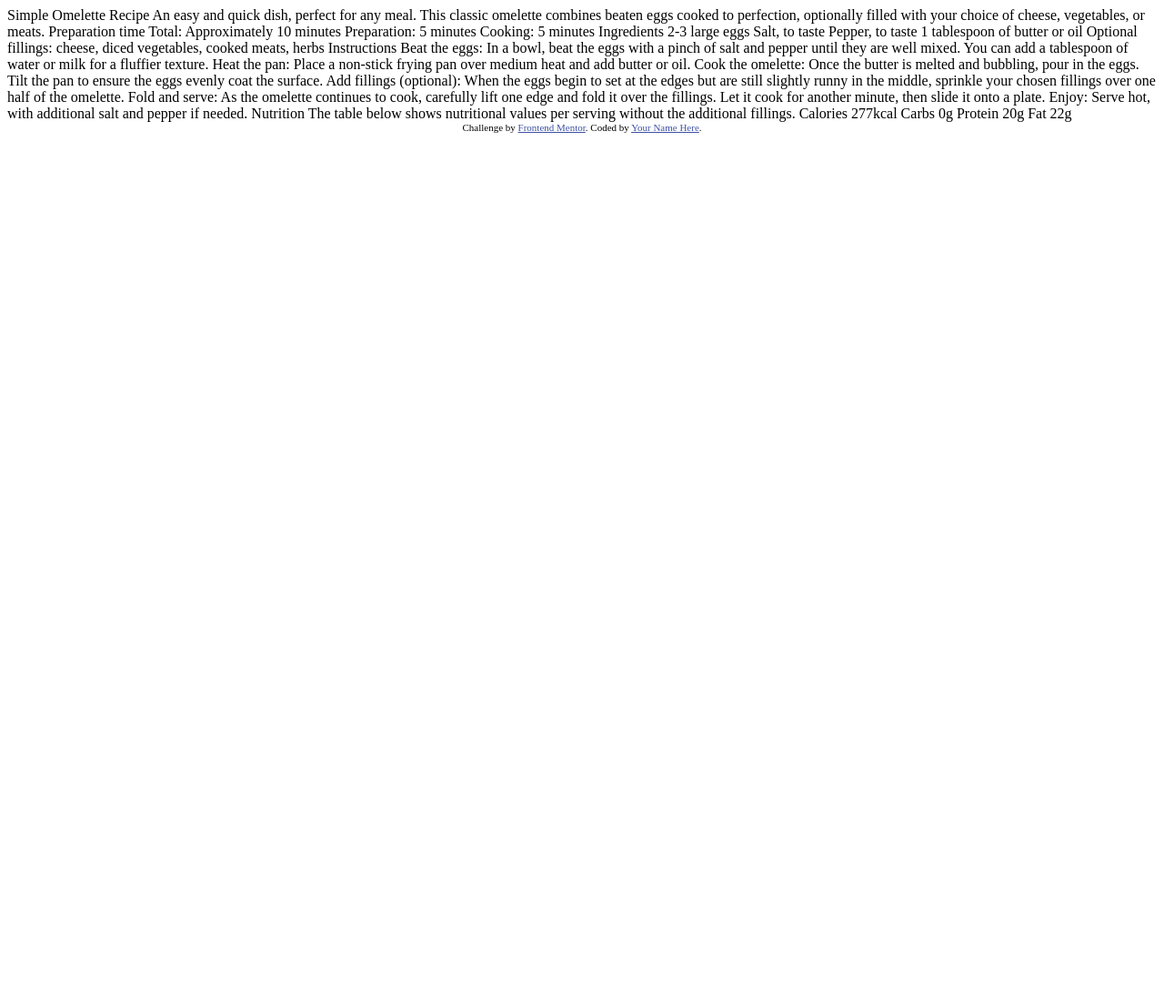
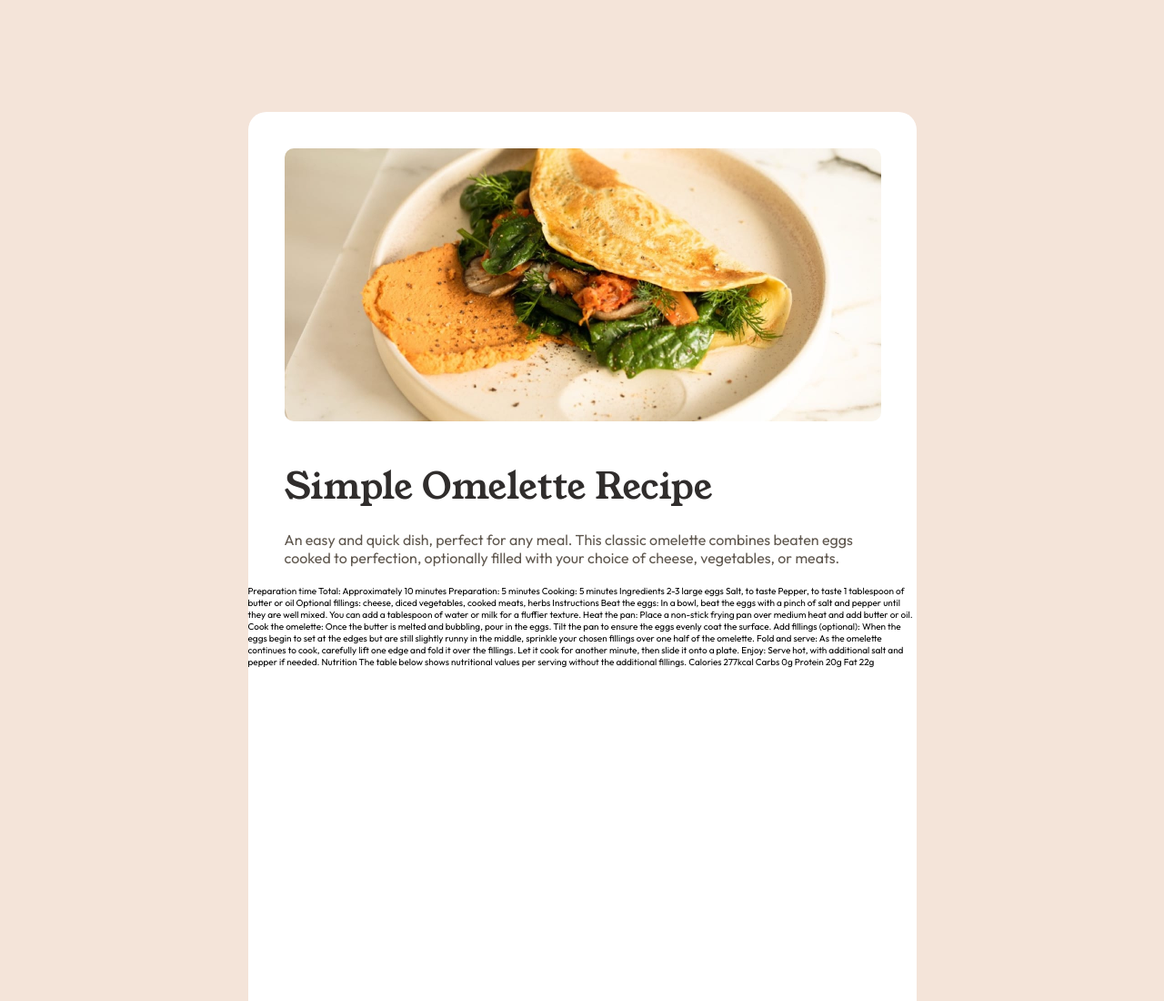
Before and after one commit to MarcPanis/recipe-page-main, a plain HTML site: page index.html in a window 1280 px wide. Shown: the top 1100 px of the page at 91% size. Before the commit the page ends 800 px from the top, so only its background shows below. Drawn offline with Linux system fonts and the light colour scheme.

Commit message:
container, title imag, title and title discription added.

```diff
--- a/index.html
+++ b/index.html
@@ -1,77 +1,59 @@
 <!DOCTYPE html>
 <html lang="en">
-<head>
-  <meta charset="UTF-8">
-  <meta name="viewport" content="width=device-width, initial-scale=1.0"> <!-- displays site properly based on user's device -->
+  <head>
+    <meta charset="UTF-8" />
+    <meta name="viewport" content="width=device-width, initial-scale=1.0" />
+    <!-- displays site properly based on user's device -->
 
-  <link rel="icon" type="image/png" sizes="32x32" href="./assets/images/favicon-32x32.png">
+    <link
+      rel="icon"
+      type="image/png"
+      sizes="32x32"
+      href="./assets/images/favicon-32x32.png"
+    />
+    <link rel="stylesheet" href="styles.css" />
+    <title>Frontend Mentor | Recipe page</title>
+  </head>
+  <body class="bgc-primary">
+    <div class="container bgc-white border-radius-medium">
+      <picture class=""
+        ><img
+          class="omelette-image border-radius-small margin-40"
+          src="assets/images/image-omelette.jpeg"
+      /></picture>
+      <div class="title margin-left-40 margin-right-40 margin-bottom-20">
+        <h1 class="title-header margin-bottom-20">Simple Omelette Recipe</h1>
+        <p class="title-description">
+          An easy and quick dish, perfect for any meal. This classic omelette
+          combines beaten eggs cooked to perfection, optionally filled with your
+          choice of cheese, vegetables, or meats.
+        </p>
+      </div>
 
-  <title>Frontend Mentor | Recipe page</title>
+      Preparation time Total: Approximately 10 minutes Preparation: 5 minutes
+      Cooking: 5 minutes Ingredients 2-3 large eggs Salt, to taste Pepper, to
+      taste 1 tablespoon of butter or oil Optional fillings: cheese, diced
+      vegetables, cooked meats, herbs Instructions Beat the eggs: In a bowl,
+      beat the eggs with a pinch of salt and pepper until they are well mixed.
+      You can add a tablespoon of water or milk for a fluffier texture. Heat the
+      pan: Place a non-stick frying pan over medium heat and add butter or oil.
+      Cook the omelette: Once the butter is melted and bubbling, pour in the
+      eggs. Tilt the pan to ensure the eggs evenly coat the surface. Add
+      fillings (optional): When the eggs begin to set at the edges but are still
+      slightly runny in the middle, sprinkle your chosen fillings over one half
+      of the omelette. Fold and serve: As the omelette continues to cook,
+      carefully lift one edge and fold it over the fillings. Let it cook for
+      another minute, then slide it onto a plate. Enjoy: Serve hot, with
+      additional salt and pepper if needed. Nutrition The table below shows
+      nutritional values per serving without the additional fillings. Calories
+      277kcal Carbs 0g Protein 20g Fat 22g
+    </div>
 
-  <!-- Feel free to remove these styles or customise in your own stylesheet 👍 -->
-  <style>
-    .attribution { font-size: 11px; text-align: center; }
-    .attribution a { color: hsl(228, 45%, 44%); }
-  </style>
-</head>
-<body>
-
-  Simple Omelette Recipe
-
-  An easy and quick dish, perfect for any meal. This classic omelette combines beaten eggs cooked
-  to perfection, optionally filled with your choice of cheese, vegetables, or meats.
-
-  Preparation time
-
-  Total: Approximately 10 minutes
-  Preparation: 5 minutes
-  Cooking: 5 minutes
-
-  Ingredients
-
-  2-3 large eggs
-  Salt, to taste
-  Pepper, to taste
-  1 tablespoon of butter or oil
-  Optional fillings: cheese, diced vegetables, cooked meats, herbs
-
-  Instructions
-
-  Beat the eggs: In a bowl, beat the eggs with a pinch of salt and pepper until they are well mixed.
-  You can add a tablespoon of water or milk for a fluffier texture.
-
-  Heat the pan: Place a non-stick frying pan over medium heat and add butter or oil.
-
-  Cook the omelette: Once the butter is melted and bubbling, pour in the eggs. Tilt the pan to ensure
-  the eggs evenly coat the surface.
-
-  Add fillings (optional): When the eggs begin to set at the edges but are still slightly runny in the
-  middle, sprinkle your chosen fillings over one half of the omelette.
-
-  Fold and serve: As the omelette continues to cook, carefully lift one edge and fold it over the
-  fillings. Let it cook for another minute, then slide it onto a plate.
-
-  Enjoy: Serve hot, with additional salt and pepper if needed.
-
-  Nutrition
-
-  The table below shows nutritional values per serving without the additional fillings.
-
-  Calories
-  277kcal
-
-  Carbs
-  0g
-
-  Protein
-  20g
-
-  Fat
-  22g
-
-  <div class="attribution">
-    Challenge by <a href="https://www.frontendmentor.io?ref=challenge" target="_blank">Frontend Mentor</a>.
-    Coded by <a href="#">Your Name Here</a>.
-  </div>
-</body>
+    <!-- <div class="attribution">
+      Challenge by
+      <a href="https://www.frontendmentor.io?ref=challenge" target="_blank"
+        >Frontend Mentor</a
+      >. Coded by <a href="#">Marc Panis</a>.
+    </div> -->
+  </body>
 </html>
--- a/styles.css
+++ b/styles.css
@@ -1,7 +1,18 @@
+@import url("https://fonts.googleapis.com/css2?family=Young+Serif&display=swap");
+@import url("https://fonts.googleapis.com/css2?family=Outfit:wght@100..900&family=Young+Serif&display=swap");
+
 :root {
-  /* Primary */
-  --color-nutmeg: hsl(14, 45%, 36%);
-  --color-dark-raspberry: hsl(332, 51%, 32%);
+  /* Primary colors */
+  --color-nutmeg: #854632;
+  --color-dark-raspberry: #7b284f;
+
+  /* Neutral colors */
+  --neutral-white: #ffffff;
+  --neutral-rose-white: #fff5fa;
+  --neutral-eggshell: #f4e4d9;
+  --neutral-light-grey: #e4ded8;
+  --neutral-wenge-brown: #5f574e;
+  --neutral-dark-charcoal: #302d2c;
 }
 
 *,
@@ -11,3 +22,81 @@
   margin: 0;
   box-sizing: border-box;
 }
+
+html {
+  font-size: 62.5%;
+  scroll-behavior: smooth;
+}
+
+body {
+  font-family: "outfit", "young serif", system-ui, -apple-system,
+    BlinkMacSystemFont, "Segoe UI", Roboto, Oxygen, Ubuntu, Cantarell,
+    "Open Sans", "Helvetica Neue", sans-serif;
+}
+
+p {
+  font-size: 1.6rem;
+  font-weight: 400;
+}
+
+.bgc-primary {
+  background-color: var(--neutral-eggshell);
+}
+
+.bgc-white {
+  background-color: var(--neutral-white);
+}
+
+.border-radius-medium {
+  border-radius: 2rem;
+}
+
+.border-radius-small {
+  border-radius: 1rem;
+}
+
+.margin-40 {
+  margin: 4rem;
+}
+
+.margin-left-40 {
+  margin-left: 4rem;
+}
+.margin-right-40 {
+  margin-right: 4rem;
+}
+
+.margin-bottom-20 {
+  margin-bottom: 2rem;
+}
+
+.omelette-image {
+  height: 30rem;
+  width: 65.6rem;
+}
+
+.container {
+  max-width: 73.5rem;
+  height: 170.8rem;
+  margin: 12.3rem auto 12.3rem auto;
+}
+
+.title-header {
+  font-size: 4rem;
+  font-family: "young serif";
+  font-weight: 400;
+  color: var(--neutral-dark-charcoal);
+}
+
+.title-description {
+  color: var(--neutral-wenge-brown);
+}
+
+/* Default values */
+.attribution {
+  font-size: 11px;
+  text-align: center;
+}
+.attribution a {
+  color: hsl(228, 45%, 44%);
+}
```
